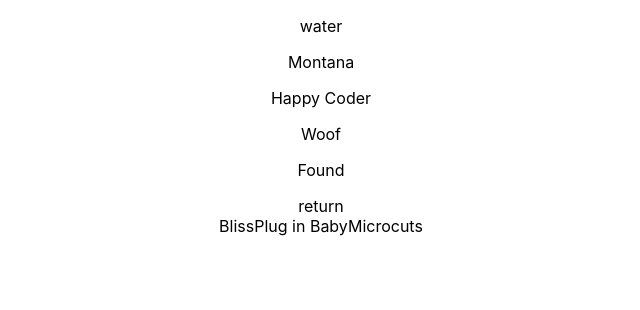
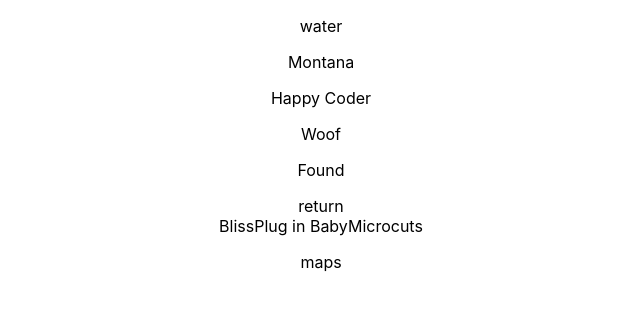
Before and after one commit to SimoneZem/fcc-ex, a React (Create React App) app: page / in a window 1280 px wide. Shown: the top 310 px of the page, without its empty margins (319-959 px from the left). Built offline with nearby package versions, Linux system fonts and the light colour scheme.

Commit message:
feat(add acessingNestedObjects): add acces to nested objects

```diff
--- a/src/App.jsx
+++ b/src/App.jsx
@@ -7,6 +7,7 @@ import { NewProperties } from "./components/NewProperties";
 import { DeleteProps } from "./components/DeleteProps";
 import { TestingProps } from "./components/TestingProps";
 import { ManipulateComplexObjects } from "./components/ManipulateComplexObjects";
+import { NestedObjects } from "./components/NestedObjects";
 
 import "./App.css";
 
@@ -57,6 +58,18 @@ const myMusic = {
   best_tracks: ["Bliss", "Plug in Baby", "Microcuts"],
 };
 
+const ourStorage = {
+  car: {
+    inside: {
+      "glove box": "maps",
+      "passenger seat": "crumbs",
+    },
+    outside: {
+      trunk: "jack",
+    },
+  },
+};
+
 function App() {
   return (
     <div className="App">
@@ -73,7 +86,7 @@ function App() {
         <NewProperties goodDoggo={(goodDoggo.bark = "Woof")} />
       </p>
       <p>
-        <DeleteProps heyDog={delete heyDog.bark} />
+        <DeleteProps test={delete heyDog.bark} />
       </p>
       <p>
         <TestingProps myObj={myObj.hasOwnProperty("top")} />
@@ -84,6 +97,10 @@ function App() {
           myMusic={myMusic[("artist", "title", "year", "best_tracks")]}
         />
       </p>
+
+      <p>
+        <NestedObjects ourStorage={ourStorage.car.inside["glove box"]} />
+      </p>
     </div>
   );
 }
--- a/src/components/DeleteProps/index.jsx
+++ b/src/components/DeleteProps/index.jsx
@@ -1,5 +1,5 @@
 import React from "react";
 
-export const DeleteProps = ({ heyDog }) => {
-  return <div>{heyDog}</div>;
+export const DeleteProps = ({ test }) => {
+  return <div>{test}</div>;
 };
--- a/src/components/ManipulateComplexObjects/index.jsx
+++ b/src/components/ManipulateComplexObjects/index.jsx
@@ -1,5 +1,10 @@
 import React from "react";
 
 export const ManipulateComplexObjects = ({ myMusic }) => {
+  console.log(myMusic);
+  console.log(
+    "🚀 ~ file: index.jsx ~ line 5 ~ ManipulateComplexObjects ~ myMusic",
+    myMusic
+  );
   return <div>{myMusic}</div>;
 };
--- /dev/null
+++ b/src/components/NestedObjects/index.jsx
@@ -0,0 +1,5 @@
+import React from "react";
+
+export const NestedObjects = ({ ourStorage }) => {
+  return <div>{ourStorage}</div>;
+};
```
